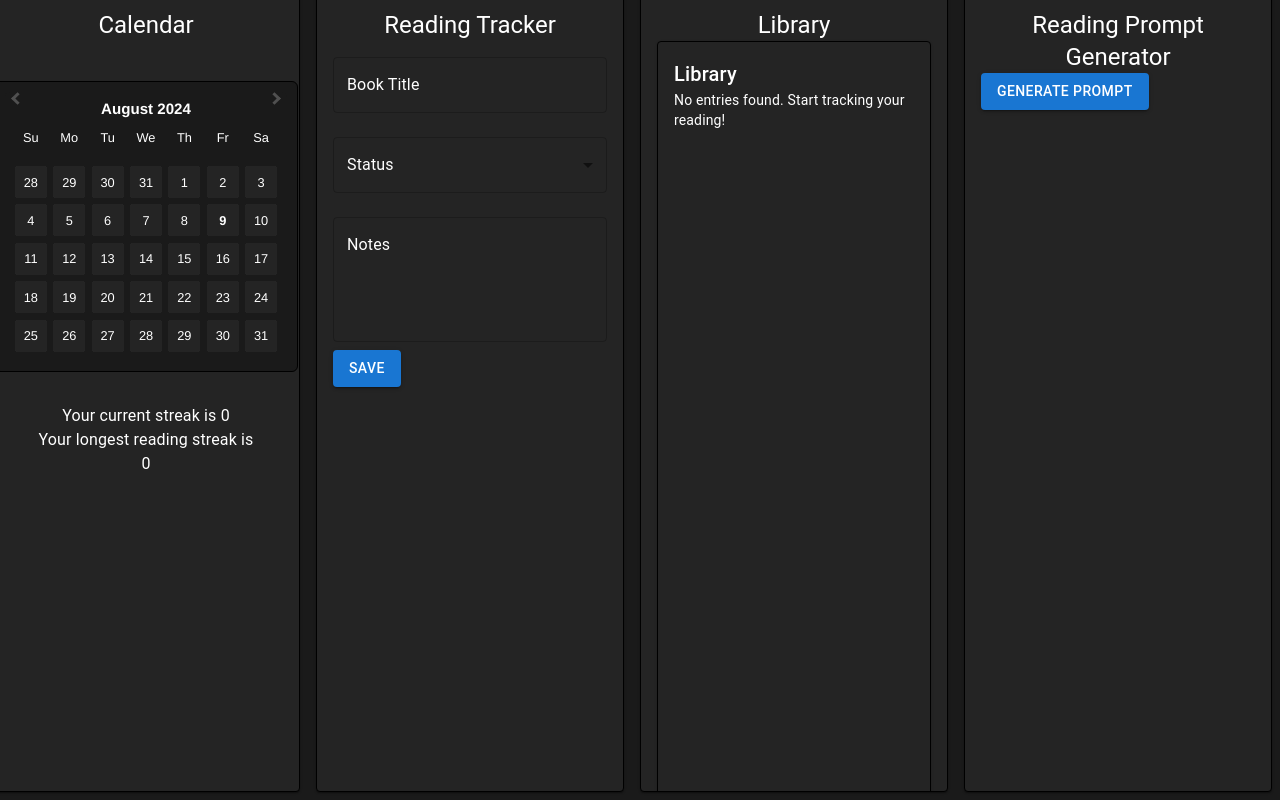
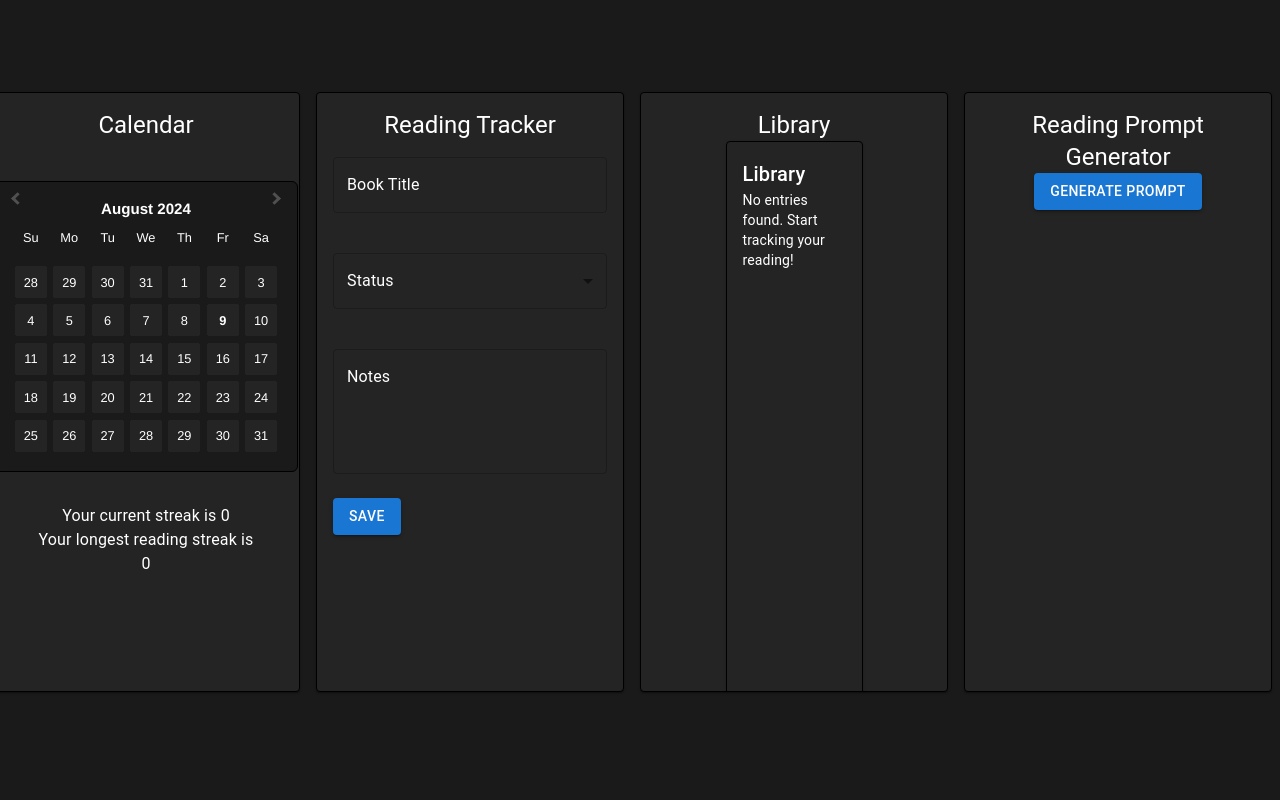
Before and after one commit to danielledonnelly/booksmaxing, a React (Vite) app: page / in a window 1280 px wide. Built offline with nearby package versions, Linux system fonts and the light colour scheme.

Commit message:
mui grid + white text

```diff
--- a/src/components/BookTracker.jsx
+++ b/src/components/BookTracker.jsx
@@ -1,5 +1,6 @@
 import React, { useState } from 'react';
-import { TextField, Button, FormControl, MenuItem, Select, InputLabel } from '@mui/material';
+import { TextField, Button, FormControl, MenuItem, Select, InputLabel, Grid } from '@mui/material';
+import '../index.css';
 
 const BookTracker = ({ entryCounts, setEntryCounts }) => {
   const [title, setTitle] = useState('');
@@ -17,6 +18,8 @@ const BookTracker = ({ entryCounts, setEntryCounts }) => {
 
   return (
     <form>
+      <Grid container spacing={2}>
+        <Grid item xs={12}>
           <TextField
             label="Book Title"
             value={title}
@@ -28,6 +31,9 @@ const BookTracker = ({ entryCounts, setEntryCounts }) => {
             }}
             sx={{ '& .MuiInputLabel-root': { color: 'white' } }}
           />
+        </Grid>
+
+        <Grid item xs={12}>
           <FormControl fullWidth margin="normal">
             <InputLabel>Status</InputLabel>
             <Select value={status} onChange={(e) => setStatus(e.target.value)}>
@@ -37,6 +43,9 @@ const BookTracker = ({ entryCounts, setEntryCounts }) => {
               <MenuItem value="completed">Completed</MenuItem>
             </Select>
           </FormControl>
+        </Grid>
+
+        <Grid item xs={12}>
           <TextField
             label="Notes"
             value={notes}
@@ -50,11 +59,17 @@ const BookTracker = ({ entryCounts, setEntryCounts }) => {
             }}
             sx={{ '& .MuiInputLabel-root': { color: 'white' } }}
           />
+        </Grid>
+
+        <Grid item xs={12}>
           <Button variant="contained" color="primary" onClick={handleSave}>
             Save
           </Button>
+        </Grid>
+      </Grid>
     </form>
   );
 };
 
+
 export default BookTracker;
--- a/src/components/Library.jsx
+++ b/src/components/Library.jsx
@@ -1,11 +1,13 @@
 import React from 'react';
-import { Card, CardContent, Typography, List, ListItem, ListItemText } from '@mui/material';
+import { Card, CardContent, Typography, List, ListItem, ListItemText, Grid } from '@mui/material';
+import '../index.css';
 
 const Library = ({ entryCounts }) => {
-  // Assuming entryCounts is an object with book titles as keys and entry count as values
   const entries = Object.entries(entryCounts);
 
   return (
+    <Grid container justifyContent="center">
+      <Grid item xs={12} sm={8} md={6}>
         <Card className="card">
           <CardContent>
             <Typography variant="h6">Library</Typography>
@@ -22,6 +24,8 @@ const Library = ({ entryCounts }) => {
             )}
           </CardContent>
         </Card>
+      </Grid>
+    </Grid>
   );
 };
 
--- a/src/components/PromptGenerator.jsx
+++ b/src/components/PromptGenerator.jsx
@@ -1,5 +1,6 @@
 import React, { useState } from 'react';
-import { Button, Typography } from '@mui/material';
+import { Button, Typography, Grid } from '@mui/material';
+import '../index.css';
 
 const prompts = [
   'Read a mystery novel that was published before 1998.',
@@ -16,16 +17,20 @@ const PromptGenerator = () => {
   };
 
   return (
-    <div>
+    <Grid container spacing={2} direction="column" alignItems="center">
+      <Grid item>
         <Button variant="contained" onClick={generatePrompt}>
           Generate Prompt
         </Button>
+      </Grid>
+      <Grid item>
         {prompt && (
-        <Typography variant="body1" style={{ marginTop: 16 }}>
+          <Typography variant="body1">
             {prompt}
           </Typography>
         )}
-    </div>
+      </Grid>
+    </Grid>
   );
 };
 
--- a/src/index.css
+++ b/src/index.css
@@ -14,6 +14,10 @@
   padding: 0px !important;
 }
 
+p {
+  color: white !important;
+}
+
 a {
   font-weight: 500;
   color: #646cff;
@@ -21,6 +25,10 @@ a {
 }
 a:hover {
   color: #535bf2;
+}
+
+input, textarea, select {
+  color: white !important;
 }
 
 body {
@@ -37,7 +45,7 @@ body {
 .card {
   width: 100%;
   max-width: 700px;
-  height: 800px;
+  height: 600px;
   max-height: 800px;
   margin: 0;
   background-color: #242424 !important;
@@ -78,9 +86,21 @@ button:focus-visible {
   text-align: center;
 }
 
+.MuiSelect-root {
+  color: white !important;
+}
+
+
+.MuiMenuItem-root {
+  color: white !important;
+}
+
+.MuiPaper-root {
+  background-color: #242424 !important;
+}
+
 /* CALENDAR */
 
-/* Center the calendar within its container */
 .calendar-container {
   background-color: #1a1a1a;
   display: flex;
@@ -90,41 +110,39 @@ button:focus-visible {
   border: solid black 1px;
 }
 
-/* Dark mode for the entire calendar */
 .calendar {
-  background-color: #1a1a1a; /* Dark background */
-  color: white; /* White text */
+  background-color: #1a1a1a;
+  color: white;
   border: none !important;
   border-radius: 8px;
 }
 
-/* Dark mode for the calendar header */
+
 .react-datepicker__header {
-  background-color: #1a1a1a; /* Dark header background */
+  background-color: #1a1a1a;
   border: none !important;
 }
 
-/* Dark mode for the days of the week */
+
 .react-datepicker__day-name {
-  color: #b3b3b3; /* Lighter grey for day names */
+  color: #b3b3b3;
 }
 
-/* Dark mode for the calendar days */
+
 .react-datepicker__day,
 .react-datepicker__day--selected,
 .react-datepicker__day--keyboard-selected {
-  color: white; /* White text */
-  background-color: #333333; /* Dark background for selected days */
+  color: white;
+  background-color: #333333;
 }
 
-/* Dark mode for the month and year */
+
 .react-datepicker__current-month {
-  color: white; /* White text for current month and year */
+  color: white;
 }
 
-/* Navigation buttons */
 .react-datepicker__navigation-icon::before {
-  border-color: #505050; /* White arrows */
+  border-color: #505050;
 }
 
 
@@ -138,6 +156,26 @@ button:focus-visible {
 .MuiInputLabel-root {
   color: white !important;
 }
+
+.MuiSelect-root,
+.MuiSelect-select,
+.MuiSelect-selectMenu,
+.MuiSelect-outlined.MuiSelect-outlined {
+  color: white !important;
+}
+
+.MuiSelect-select:focus,
+.MuiSelect-select:active,
+.MuiSelect-select.Mui-focused,
+.MuiSelect-selectMenu.Mui-focused {
+  color: white !important;
+  background-color: inherit !important;
+}
+
+.MuiSelect-select:focus-visible {
+  color: white !important;
+}
+
 
 .react-datepicker__month-container {
   padding: 10px;
```
Lines whose indentation alone changed are shown as unchanged.
